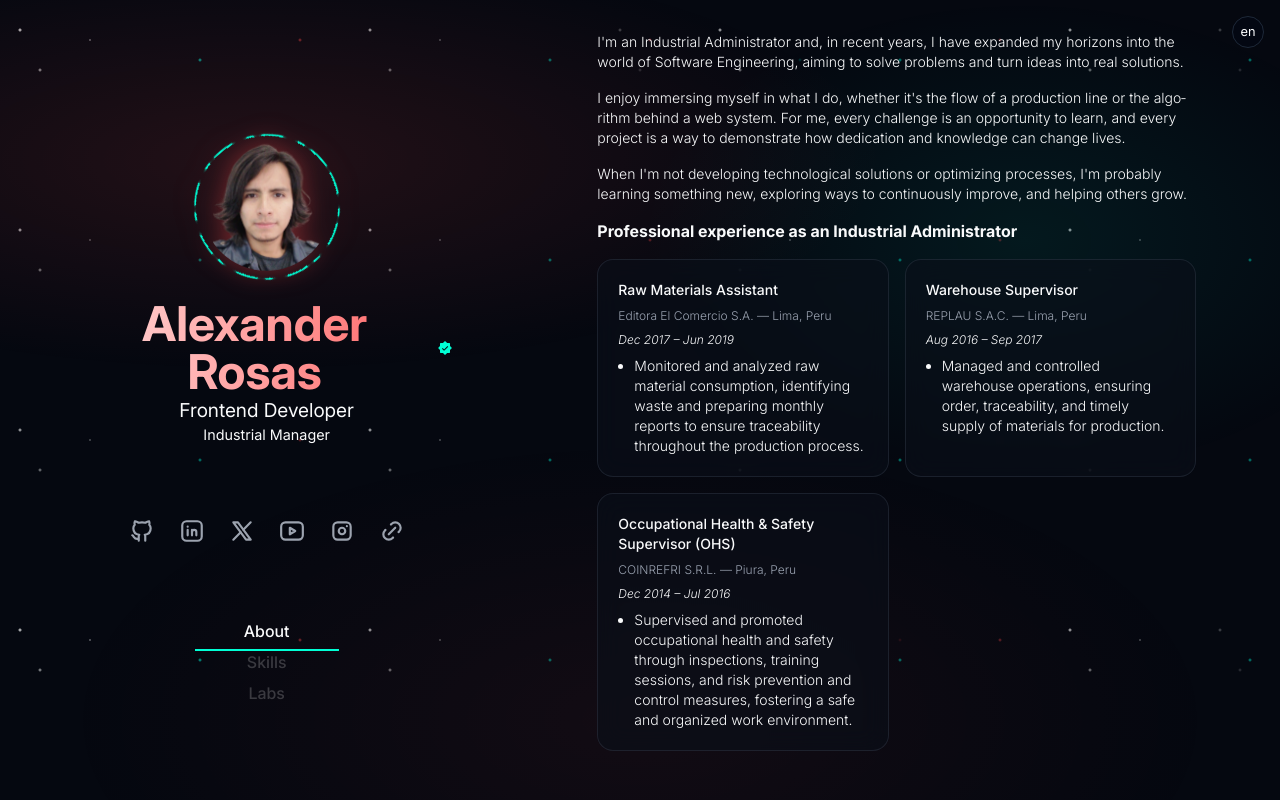
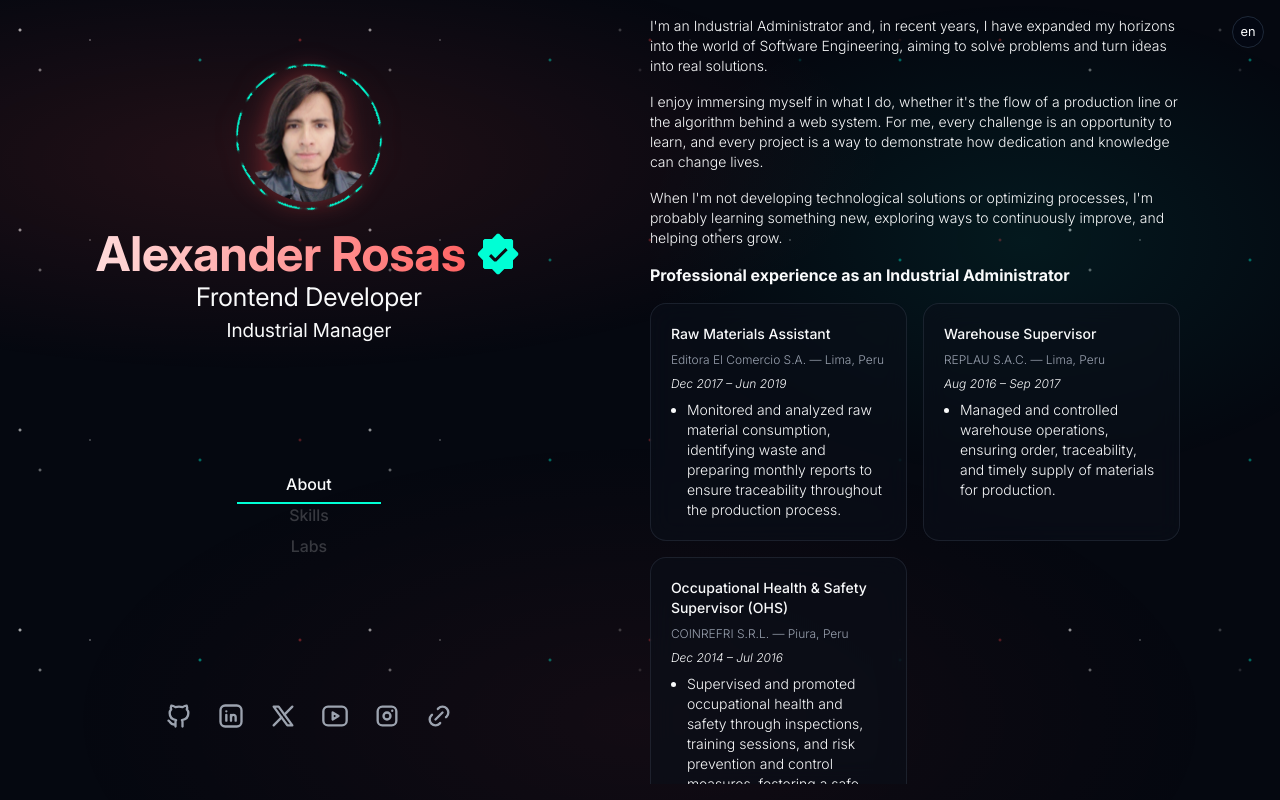
Before and after one commit to aleroses/aleroses.github.io, a React (Vite) app: page / in a window 1280 px wide. Built offline with nearby package versions, Linux system fonts and the light colour scheme.

Commit message:
feat: adapt layout to be responsive across different screen sizes

```diff
--- a/src/App.jsx
+++ b/src/App.jsx
@@ -23,8 +23,8 @@ function App() {
 
   return (
     <BackgroundGalaxy>
-      <div className="flex min-h-screen flex-col md:flex-row md:gap-8 lg:gap-36">
-        <aside className="shrink-0 md:flex md:w-1/2 md:flex-col md:justify-center md:gap-14 lg:w-1/3">
+      <div className="flex h-full min-h-screen flex-col p-4 md:flex-row md:gap-8 lg:gap-32">
+        <aside className="shrink-0 md:flex md:h-full md:flex-col md:justify-around">
           <div className="">
             <Header />
             <ProfileHeader />
@@ -35,7 +35,7 @@ function App() {
 
         <LanguageButton handleClick={handleLanguage} language={language} />
 
-        <section className="relative overflow-hidden">
+        <section className="relative min-h-0 flex-1 overflow-y-auto scroll-smooth">
           <Routes>
             <Route path="/" element={<AboutPage />} />
             <Route path="skills" element={<SkillsPage />} />
--- a/src/components/LabLink.jsx
+++ b/src/components/LabLink.jsx
@@ -32,7 +32,7 @@ export const LabLink = ({
         </span>
       ) : (
         <Icon
-          className="text-(--icon-base) transition-all duration-300 group-hover:scale-110 group-hover:text-(--icon-hover) group-hover:drop-shadow-[0_0_12px_var(--icon-shadow)] md:h-6.5 md:w-6.5"
+          className="text-(--icon-base) transition-all duration-300 group-hover:scale-110 group-hover:text-(--icon-hover) group-hover:drop-shadow-[0_0_12px_var(--icon-shadow)] sm:h-6.5 sm:w-6.5 md:h-7 md:w-7"
           size={22}
         />
       )}
--- a/src/components/Navbar.jsx
+++ b/src/components/Navbar.jsx
@@ -17,7 +17,7 @@ export const Navbar = () => {
   const t = (en[language] || es[language]).navbar;
 
   return (
-    <nav className="my-4 flex w-full justify-between sm:justify-around md:flex-col md:items-center">
+    <nav className="order-3 my-4 flex w-full justify-between sm:justify-around md:order-2 md:flex-col md:items-center">
       {NAV_ITEMS.map(({ to, key }) => (
         <NavLink
           key={to}
--- a/src/components/ProfileHeader.jsx
+++ b/src/components/ProfileHeader.jsx
@@ -1,33 +1,35 @@
+import { useContext } from "react";
+import { LanguageContext } from "../context/LanguageContext";
+
 import { VscVerifiedFilled } from "react-icons/vsc";
 
 import en from "/src/translations/en.json";
 import es from "/src/translations/es.json";
 
-import app from "../styles/App.module.css";
 import "../styles/reactIcons.css";
-import { useContext } from "react";
-import { LanguageContext } from "../context/LanguageContext";
 
 export const ProfileHeader = () => {
   const { language } = useContext(LanguageContext);
 
   const newLang = en[language] || es[language];
+  const { degrees } = newLang.header;
 
   return (
-    <main className={app.profileHeaderMain}>
-      <div className={app.profileHeaderMainDiv}>
-        <h1 className="animated-gradient-text text-2xl font-bold md:text-3xl lg:text-5xl">
+    <main className="mt-4">
+      <div className="flex items-center justify-center gap-2">
+        <h1 className="animated-gradient-text text-2xl font-bold sm:text-3xl md:text-4xl lg:text-5xl">
           Alexander Rosas
         </h1>
         <span>
-          <VscVerifiedFilled className="text-[#00ffd5]" />
+          <VscVerifiedFilled className="text-[#00ffd5] sm:text-3xl md:text-4xl lg:text-5xl" />
         </span>
       </div>
+
       <div className="flex flex-col">
-        {newLang.header.degrees.map((item, index) => (
+        {degrees.map((item, index) => (
           <span
             key={item}
-            className="last:text-[0.8rem] md:text-[1.2rem] md:last:text-[0.9rem]"
+            className="last:text-[0.8rem] sm:text-[1.4rem] sm:last:text-[1rem] md:text-[1.6rem] md:last:text-[1.2rem]"
           >
             {item}
           </span>
--- a/src/components/ProfilePicture.jsx
+++ b/src/components/ProfilePicture.jsx
@@ -1,10 +1,9 @@
-import app from "../styles/App.module.css";
 import graduationPhoto from "../assets/photos/profile.png";
 
 export const ProfilePicture = () => {
   return (
     <section className="relative flex items-center justify-center">
-      <div className="avatar-wrapper group relative flex h-22 w-22 items-center justify-center md:h-28 md:w-28 lg:h-36 lg:w-36">
+      <div className="avatar-wrapper group relative flex h-22 w-22 items-center justify-center sm:h-24 sm:w-24 md:h-28 md:w-28 lg:h-36 lg:w-36">
         <div className="avatar-ring"></div>
         <img
           src={graduationPhoto}
--- a/src/components/SocialMedia.jsx
+++ b/src/components/SocialMedia.jsx
@@ -5,7 +5,7 @@ import { LabLink } from "./LabLink";
 
 export const SocialMedia = () => {
   return (
-    <article className="mt-4 flex justify-center gap-6 text-[#00ffd5]">
+    <article className="order-2 mt-4 flex justify-center gap-6 text-[#00ffd5] md:order-3">
       {socialLinks.map((item) => (
         <LabLink key={item.id} {...item} />
       ))}
--- a/src/components/background/BackgroundGalaxy.jsx
+++ b/src/components/background/BackgroundGalaxy.jsx
@@ -1,13 +1,13 @@
 export const BackgroundGalaxy = ({ children }) => {
   return (
-    <div className="relative flex h-dvh w-full overflow-hidden bg-[#050810]">
+    <div className="relative h-screen w-full overflow-hidden bg-[#050810]">
       <div className="stars stars-small"></div>
       <div className="stars stars-medium"></div>
       <div className="stars stars-big"></div>
       <div className="nebula"></div>
 
       {/* Contenido */}
-      <main className="relative grid min-h-screen place-content-start p-4 text-center text-gray-50 md:p-8 lg:px-20">
+      <main className="relative h-full text-center text-gray-50 lg:px-20">
         {children}
       </main>
     </div>
--- a/src/pages/AboutPage.jsx
+++ b/src/pages/AboutPage.jsx
@@ -11,7 +11,7 @@ export const AboutPage = () => {
   const newLang = en[language] || es[language];
 
   return (
-    <div className="h-full space-y-4 overflow-y-auto pr-1 text-left text-sm font-light">
+    <div className="space-y-4 pr-1 text-left text-sm font-light">
       {newLang.content.aboutMeContent.intro.map((item, index) => (
         <p key={item}>{item}</p>
       ))}
--- a/src/pages/LabsPage.jsx
+++ b/src/pages/LabsPage.jsx
@@ -12,7 +12,7 @@ export const LabsPage = () => {
   const { intro, projects } = newLang.content.labsContent;
 
   return (
-    <div className="h-full space-y-4 overflow-y-auto pr-1 text-left text-sm font-light">
+    <div className="space-y-4 pr-1 text-left text-sm font-light">
       <p>{intro}</p>
 
       <div className="grid gap-4 sm:grid-cols-2 md:grid-cols-1 lg:grid-cols-2">
--- a/src/pages/SkillsPage.jsx
+++ b/src/pages/SkillsPage.jsx
@@ -17,7 +17,7 @@ export const SkillsPage = () => {
   const activeIndex = useAnimatedIcons(skills, 1000);
 
   return (
-    <section className="h-full space-y-4 overflow-y-auto pr-1 text-left text-sm font-light">
+    <section className="space-y-4 pr-1 text-left text-sm font-light">
       <p>{newLang.content.skillsContent}</p>
 
       <div className="flex flex-wrap justify-center gap-3 rounded-xl p-2">
--- a/src/styles/App.module.css
+++ b/src/styles/App.module.css
@@ -76,10 +76,10 @@
 
 /* ProfileHeader ------------------- */
 
-.profileHeaderMain {
+/* .profileHeaderMain {
   text-align: center;
   margin: 1rem 0 0;
-}
+} */
 
 .profileHeaderMainDiv {
   display: flex;
```
Also changed, not shown: src/components/Header.jsx (+1 -14 lines).
